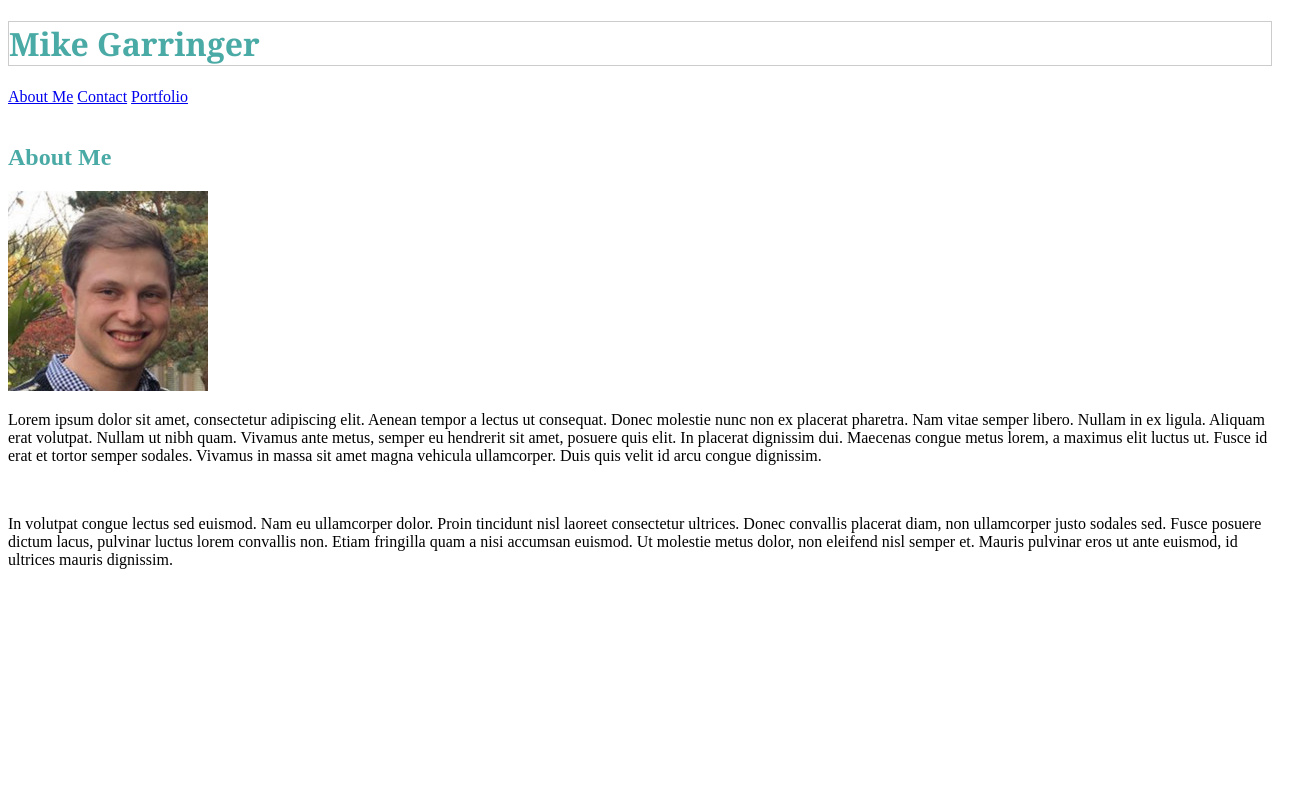
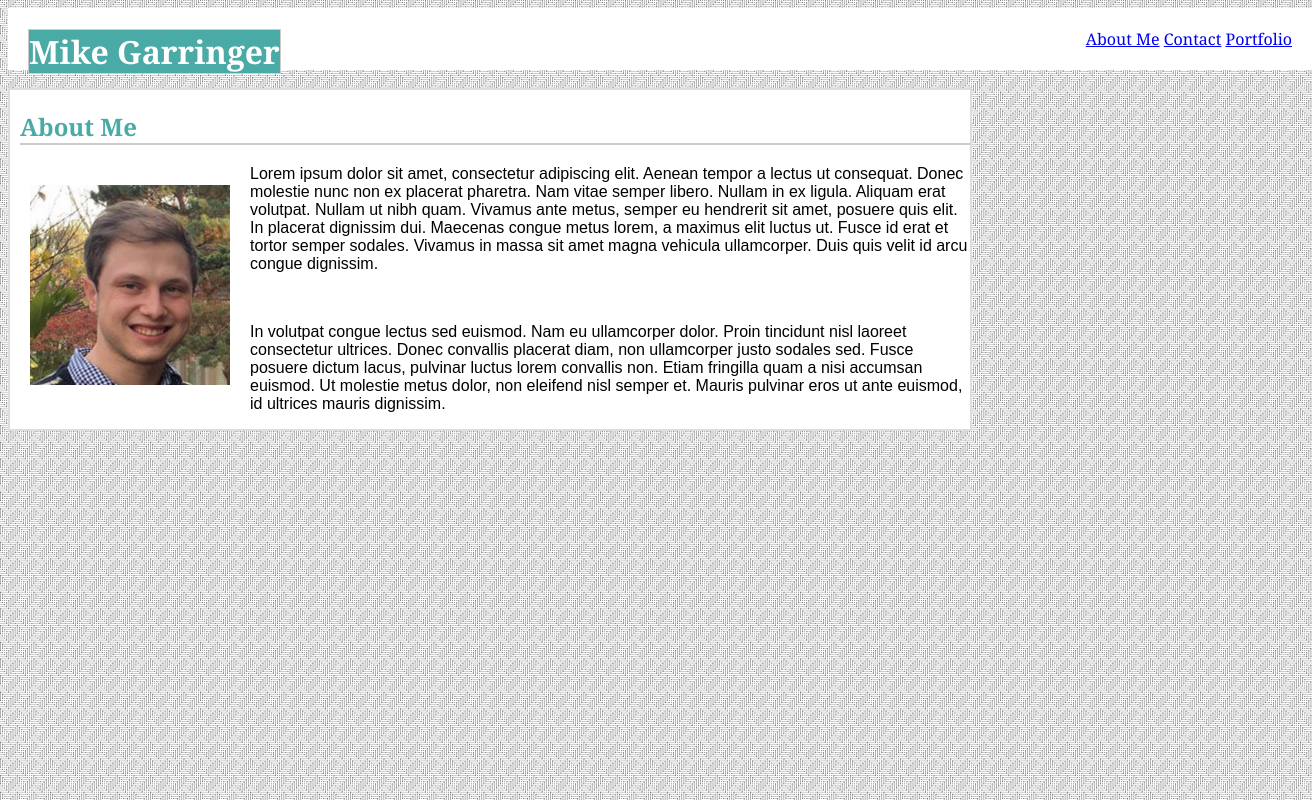
Before and after one commit to MichaelGarringer/Basic-Portfolio, a plain HTML site: page index.html in a window 1280 px wide. Shown: the whole page, 1312 px wide, since content can reach past the window. Drawn offline with Linux system fonts and the light colour scheme.

Commit message:
added more basic css

```diff
--- a/assets/css/style.css
+++ b/assets/css/style.css
@@ -1,7 +1,38 @@
+
+
 h1{font-family:Georgia, 'Times New Roman', Times, serif;
-color:#4aaaa5;
-background-color:#ffffff;
+color: #ffffff;
+background-color:#4aaaa5;
 border-color:#cccccc;
 border-style:solid;
-border-width:1px;}
-h2{color:#4aaaa5}
+border-width:1px;
+text-align:center;;
+}
+h2{color:#4aaaa5;
+border-bottom:solid 2px #cccccc;
+padding:10x;
+font-family:Georgia, 'Times New Roman', Times, serif;
+text-align:left;
+margin-left:10px;
+}
+nav{width:100%;
+text-align:right;
+padding:20px;
+background-color:#ffffff;
+font-family:Georgia, 'Times New Roman', Times, serif;
+}
+
+body{
+    background-image: url("../images/lines.png");}
+
+.section{
+    background-color:#ffffff;
+    border: solid #dddddd 2px;
+font-family:Arial, Helvetica, sans-serif;
+max-width:960px;}
+
+#mike{float:left;
+padding:20px}
+p{font-family:Arial, Helvetica, sans-serif;}
+.aside{float:left;
+padding-left:20px;}
--- a/index.html
+++ b/index.html
@@ -6,7 +6,7 @@
 <title>Mike Garringer</title>
 </head>
 <header>
-    <h1>Mike Garringer</h1>
+   <div class=aside> <h1>Mike Garringer</h1></div>
 <nav>
 <a href="./index.html" target=blank>About Me</a>
     <a href="./contact.html" target=blank>Contact</a>
@@ -16,15 +16,14 @@
 </header>
 
 <br>
-
-<div class="body">
-
+</body>
+<div class="section">
 <section>
     <h2>About Me</h2>
-   <id= container> <img src="./assets/images/mike.jpg"> </id>
-    <body>
-<float left><p> Lorem ipsum dolor sit amet, consectetur adipiscing elit. Aenean tempor a lectus ut consequat. Donec molestie nunc non ex placerat pharetra. Nam vitae semper libero. Nullam in ex ligula. Aliquam erat volutpat. Nullam ut nibh quam. Vivamus ante metus, semper eu hendrerit sit amet, posuere quis elit. In placerat dignissim dui. Maecenas congue metus lorem, a maximus elit luctus ut. Fusce id erat et tortor semper sodales. Vivamus in massa sit amet magna vehicula ullamcorper. Duis quis velit id arcu congue dignissim.</p>
-<br></float>
+  <div id=mike>  <img src="./assets/images/mike.jpg"> </div>
+
+<p> Lorem ipsum dolor sit amet, consectetur adipiscing elit. Aenean tempor a lectus ut consequat. Donec molestie nunc non ex placerat pharetra. Nam vitae semper libero. Nullam in ex ligula. Aliquam erat volutpat. Nullam ut nibh quam. Vivamus ante metus, semper eu hendrerit sit amet, posuere quis elit. In placerat dignissim dui. Maecenas congue metus lorem, a maximus elit luctus ut. Fusce id erat et tortor semper sodales. Vivamus in massa sit amet magna vehicula ullamcorper. Duis quis velit id arcu congue dignissim.</p>
+<br>
         <p> In volutpat congue lectus sed euismod. Nam eu ullamcorper dolor. Proin tincidunt nisl laoreet consectetur ultrices. Donec convallis placerat diam, non ullamcorper justo sodales sed. Fusce posuere dictum lacus, pulvinar luctus lorem convallis non. Etiam fringilla quam a nisi accumsan euismod. Ut molestie metus dolor, non eleifend nisl semper et. Mauris pulvinar eros ut ante euismod, id ultrices mauris dignissim. </p>
 </section>
 </div>
```
Also changed, not shown: contact.html (+19 -8 lines), portfolio.html (+18 -12 lines).
